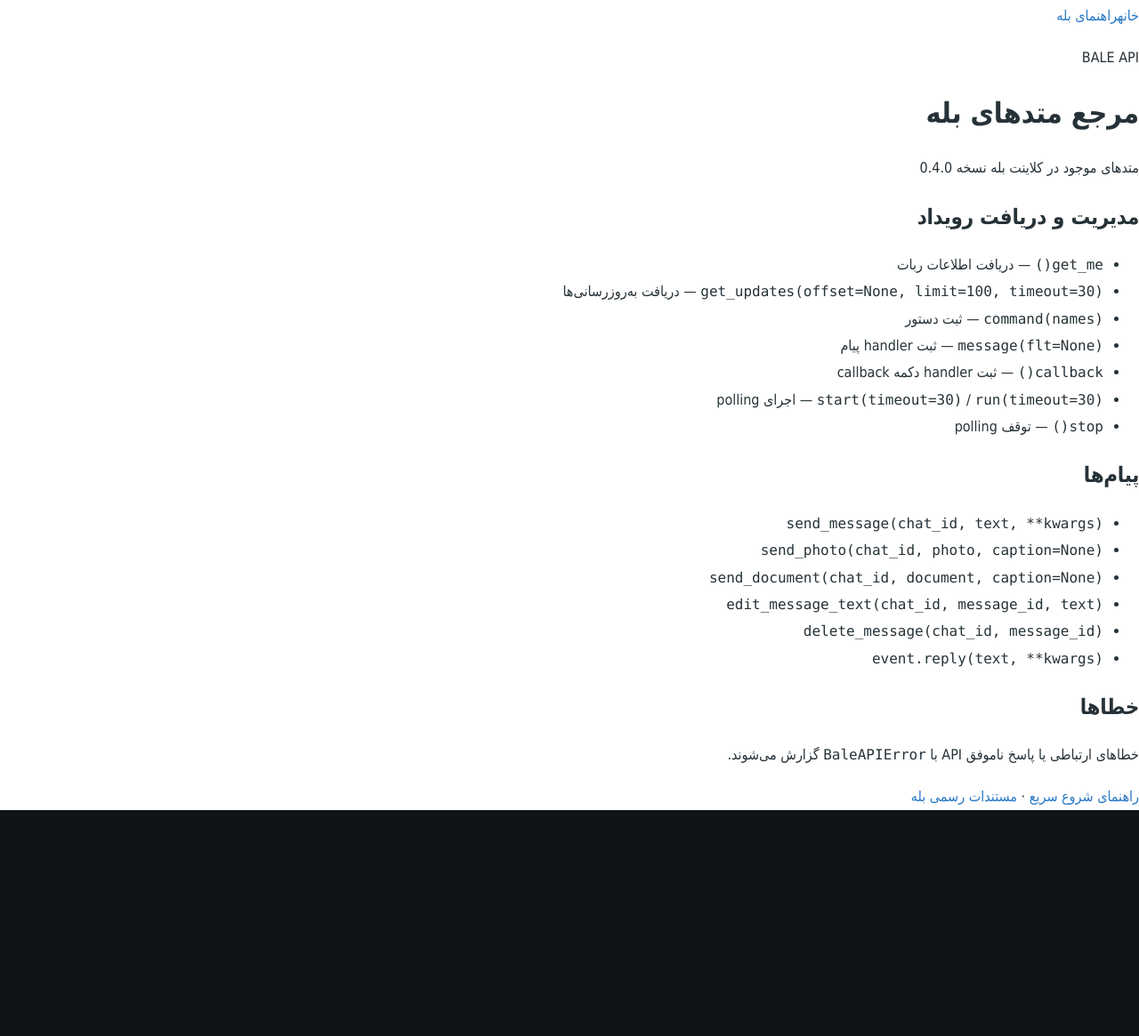
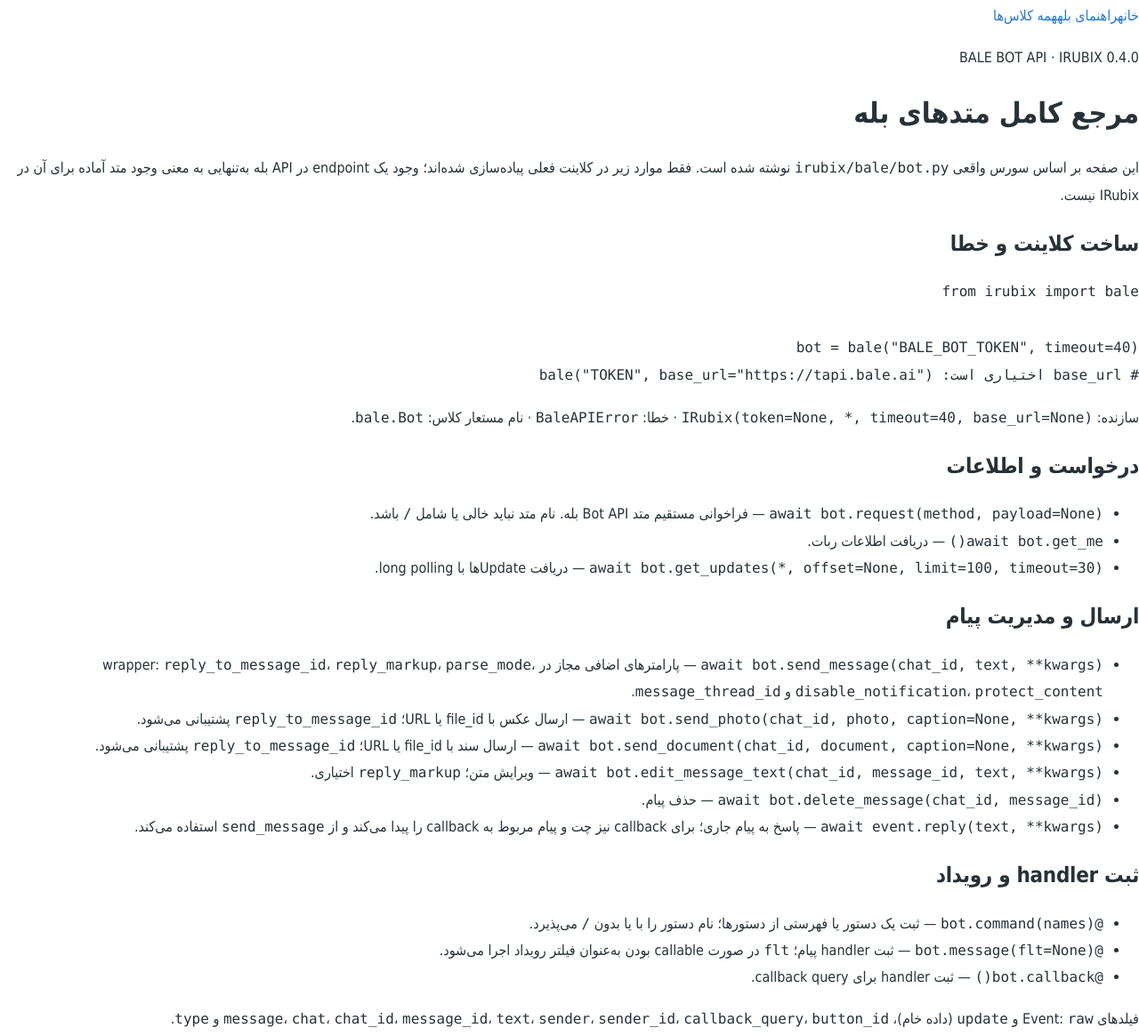
Before and after one commit to adminVIPZEXNET/irubix, a plain HTML site: page docs/bale-methods/index.html in a window 1280 px wide. Shown: the part 27-1192 px from the top of the page at 89% size. Before the commit the page ends 954 px from the top, so only its background shows below. Drawn offline with Linux system fonts and the light colour scheme.

Commit message:
Complete platform API method references

```diff
--- a/docs/bale-methods/index.html
+++ b/docs/bale-methods/index.html
@@ -1,11 +1,63 @@
 <!doctype html>
 <html lang="fa" dir="rtl">
-<head><meta charset="utf-8"><meta name="viewport" content="width=device-width,initial-scale=1"><title>متدهای بله | IRubix</title><link rel="stylesheet" href="../style.css"></head>
-<body><header class="site-header"><a href="../">IRubix</a><nav><a href="../">خانه</a><a href="../bale-guide/">راهنمای بله</a></nav></header>
-<main class="container"><p class="eyebrow">BALE API</p><h1>مرجع متدهای بله</h1>
-<p>متدهای موجود در کلاینت بله نسخه 0.4.0</p>
-<h2>مدیریت و دریافت رویداد</h2><ul><li><code>get_me()</code> — دریافت اطلاعات ربات</li><li><code>get_updates(offset=None, limit=100, timeout=30)</code> — دریافت به‌روزرسانی‌ها</li><li><code>command(names)</code> — ثبت دستور</li><li><code>message(flt=None)</code> — ثبت handler پیام</li><li><code>callback()</code> — ثبت handler دکمه callback</li><li><code>start(timeout=30)</code> / <code>run(timeout=30)</code> — اجرای polling</li><li><code>stop()</code> — توقف polling</li></ul>
-<h2>پیام‌ها</h2><ul><li><code>send_message(chat_id, text, **kwargs)</code></li><li><code>send_photo(chat_id, photo, caption=None)</code></li><li><code>send_document(chat_id, document, caption=None)</code></li><li><code>edit_message_text(chat_id, message_id, text)</code></li><li><code>delete_message(chat_id, message_id)</code></li><li><code>event.reply(text, **kwargs)</code></li></ul>
-<h2>خطاها</h2><p>خطاهای ارتباطی یا پاسخ ناموفق API با <code>BaleAPIError</code> گزارش می‌شوند.</p>
-<p><a href="../bale-guide/">راهنمای شروع سریع</a> · <a href="https://docs.bale.ai/">مستندات رسمی بله</a></p>
+<head><meta charset="utf-8"><meta name="viewport" content="width=device-width,initial-scale=1"><title>مرجع کامل متدهای بله | IRubix</title><link rel="stylesheet" href="../style.css"></head>
+<body>
+<header class="site-header"><a href="../">IRubix</a><nav><a href="../">خانه</a><a href="../bale-guide/">راهنمای بله</a><a href="../classes/">همه کلاس‌ها</a></nav></header>
+<main class="container">
+<p class="eyebrow">BALE BOT API · IRUBIX 0.4.0</p><h1>مرجع کامل متدهای بله</h1>
+<p>این صفحه بر اساس سورس واقعی <code>irubix/bale/bot.py</code> نوشته شده است. فقط موارد زیر در کلاینت فعلی پیاده‌سازی شده‌اند؛ وجود یک endpoint در API بله به‌تنهایی به معنی وجود متد آماده برای آن در IRubix نیست.</p>
+<h2>ساخت کلاینت و خطا</h2>
+<pre><code>from irubix import bale
+
+bot = bale("BALE_BOT_TOKEN", timeout=40)
+# base_url اختیاری است: bale("TOKEN", base_url="https://tapi.bale.ai")</code></pre>
+<p>سازنده: <code>IRubix(token=None, *, timeout=40, base_url=None)</code> · خطا: <code>BaleAPIError</code> · نام مستعار کلاس: <code>bale.Bot</code>.</p>
+<h2>درخواست و اطلاعات</h2>
+<ul>
+<li><code>await bot.request(method, payload=None)</code> — فراخوانی مستقیم متد Bot API بله. نام متد نباید خالی یا شامل <code>/</code> باشد.</li>
+<li><code>await bot.get_me()</code> — دریافت اطلاعات ربات.</li>
+<li><code>await bot.get_updates(*, offset=None, limit=100, timeout=30)</code> — دریافت Updateها با long polling.</li>
+</ul>
+<h2>ارسال و مدیریت پیام</h2>
+<ul>
+<li><code>await bot.send_message(chat_id, text, **kwargs)</code> — پارامترهای اضافی مجاز در wrapper: <code>reply_to_message_id</code>، <code>reply_markup</code>، <code>parse_mode</code>، <code>disable_notification</code>، <code>protect_content</code> و <code>message_thread_id</code>.</li>
+<li><code>await bot.send_photo(chat_id, photo, caption=None, **kwargs)</code> — ارسال عکس با file_id یا URL؛ <code>reply_to_message_id</code> پشتیبانی می‌شود.</li>
+<li><code>await bot.send_document(chat_id, document, caption=None, **kwargs)</code> — ارسال سند با file_id یا URL؛ <code>reply_to_message_id</code> پشتیبانی می‌شود.</li>
+<li><code>await bot.edit_message_text(chat_id, message_id, text, **kwargs)</code> — ویرایش متن؛ <code>reply_markup</code> اختیاری.</li>
+<li><code>await bot.delete_message(chat_id, message_id)</code> — حذف پیام.</li>
+<li><code>await event.reply(text, **kwargs)</code> — پاسخ به پیام جاری؛ برای callback نیز چت و پیام مربوط به callback را پیدا می‌کند و از <code>send_message</code> استفاده می‌کند.</li>
+</ul>
+<h2>ثبت handler و رویداد</h2>
+<ul>
+<li><code>@bot.command(names)</code> — ثبت یک دستور یا فهرستی از دستورها؛ نام دستور را با یا بدون <code>/</code> می‌پذیرد.</li>
+<li><code>@bot.message(flt=None)</code> — ثبت handler پیام؛ <code>flt</code> در صورت callable بودن به‌عنوان فیلتر رویداد اجرا می‌شود.</li>
+<li><code>@bot.callback()</code> — ثبت handler برای callback query.</li>
+</ul>
+<p>فیلدهای Event: <code>raw</code> و <code>update</code> (داده خام)، <code>message</code>، <code>chat</code>، <code>chat_id</code>، <code>message_id</code>، <code>text</code>، <code>sender</code>، <code>sender_id</code>، <code>callback_query</code>، <code>button_id</code> و <code>type</code>.</p>
+<pre><code>from irubix import bale
+
+bot = bale("BALE_BOT_TOKEN")
+
+@bot.command(["start", "help"])
+async def commands(bot, event):
+    await event.reply("سلام از بله")
+
+@bot.message(lambda event: event.text == "سلام")
+async def hello(bot, event):
+    await event.reply("سلام!")
+
+@bot.callback()
+async def buttons(bot, event):
+    print(event.button_id, event.callback_query)
+
+bot.run()</code></pre>
+<h2>اجرای polling</h2>
+<ul>
+<li><code>await bot.start(*, timeout=30, retry_delay=2)</code> — شروع long polling تا زمان فراخوانی stop؛ timeout باید بین 0 و 50 باشد.</li>
+<li><code>bot.stop()</code> — درخواست توقف حلقه polling.</li>
+<li><code>bot.run(*, timeout=30, retry_delay=2)</code> — اجرای ساده؛ اگر event loop فعال باشد coroutine شروع را برمی‌گرداند.</li>
+</ul>
+<h2>آنچه در کلاینت بله فعلی وجود ندارد</h2>
+<p>در این نسخه wrapperهای اختصاصی <code>get_chat</code>، <code>forward_message</code>، <code>answer_callback_query</code>، <code>send_audio</code>، <code>send_video</code>، <code>send_location</code>، <code>set_webhook</code> و <code>send_file</code> پیاده‌سازی نشده‌اند. برای endpointهای دیگر می‌توان از <code>request()</code> استفاده کرد، مشروط به اینکه پارامترهای API را مطابق مستندات رسمی ارسال کنید. آپلود فایل محلی در متدهای رسانه‌ای فعلی انجام نمی‌شود.</p>
+<p><a href="https://docs.bale.ai/">مستندات رسمی بله</a> · <a href="../bale-guide/">راهنمای شروع سریع</a> · <a href="../classes/">نمونه‌کدهای همه کلاس‌ها</a></p>
 </main></body></html>
```
